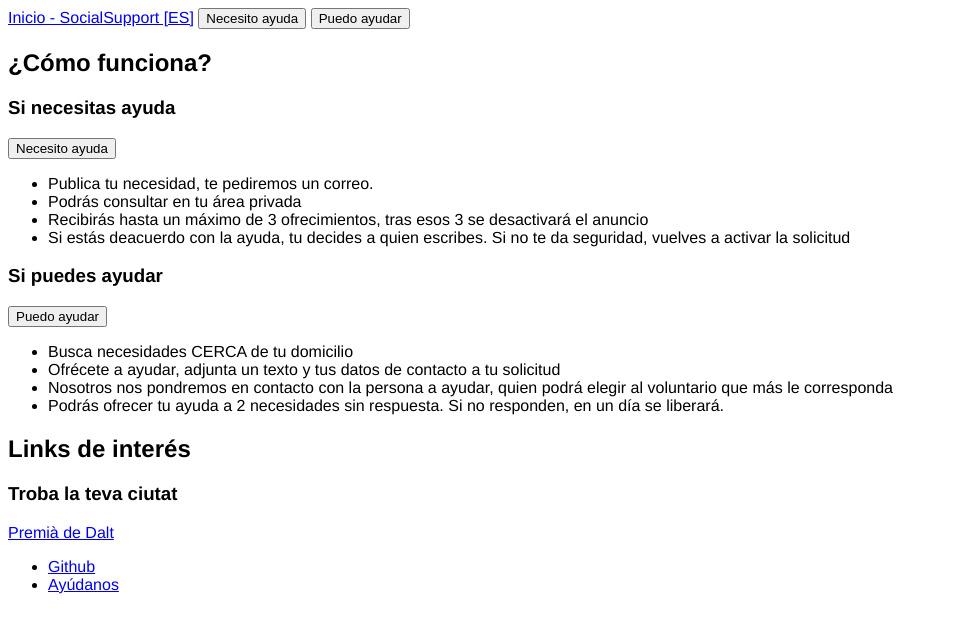
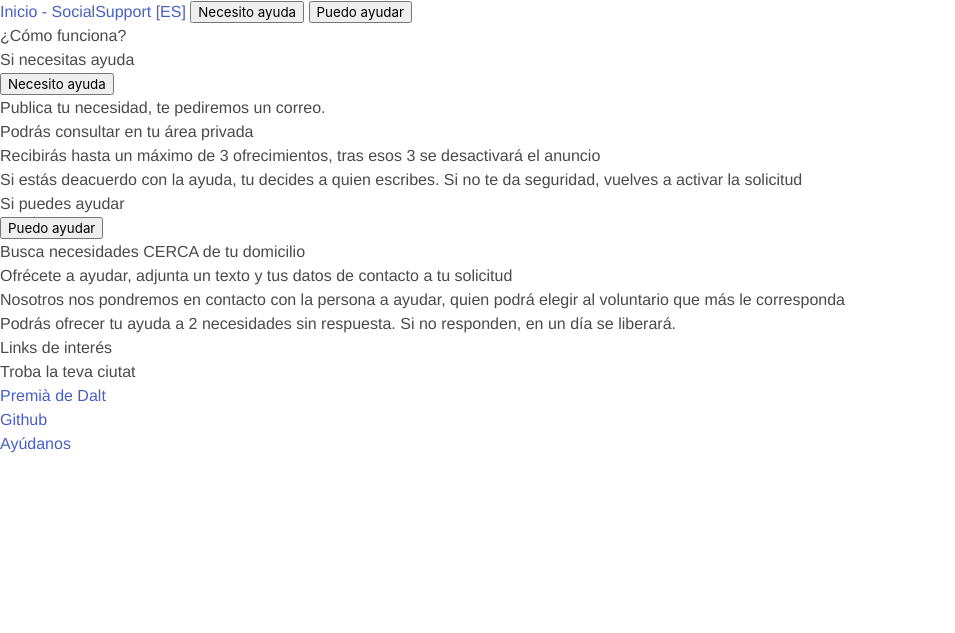
Before and after one commit to vperezb/social-support, a Flask app: page / in a window 1280 px wide. Shown: the top 633 px of the page, without its empty margins (0-955 px from the left). Run offline with Flask 2, Linux system fonts and the light colour scheme; some libraries are stand-ins or nearby versions.

Commit message:
initial commit

```diff
--- a/app/templates/default_head.html
+++ b/app/templates/default_head.html
@@ -1,5 +1,5 @@
 <title>[ES] SocialSuport</title>
-<meta name="viewport" content="width=device-width, initial-scale=1.0">
+<meta name="viewport" content="width=device-width, initial-scale=1.0" />
 
 <script src="https://www.gstatic.com/firebasejs/7.11.0/firebase-app.js"></script>
 
@@ -22,6 +22,22 @@ var firebaseConfig = {
   firebase.initializeApp(firebaseConfig);
   firebase.analytics();
 </script>
-<link rel='icon' href='{{ url_for('static', filename='favicon.ico') }}' type='image/x-icon'/ >
+
+<!-- Bulma dependencies -->
+<link
+  rel="stylesheet"
+  href="https://cdn.jsdelivr.net/npm/bulma@0.8.0/css/bulma.min.css"
+/>
+<script
+  defer
+  src="https://use.fontawesome.com/releases/v5.3.1/js/all.js"
+></script>
+
+<link rel='icon' href='{{ url_for('static', filename='favicon.ico') }}'
+type='image/x-icon'/ >
 <script src="{{ url_for('static', filename='script.js') }}"></script>
-<link type="text/css" rel="stylesheet" href="{{ url_for('static', filename='style.css') }}">
+<link
+  type="text/css"
+  rel="stylesheet"
+  href="{{ url_for('static', filename='style.css') }}"
+/>
--- a/app/templates/index.html
+++ b/app/templates/index.html
@@ -7,6 +7,7 @@
 {% include '/header.html' %}
 
 <h2>¿Cómo funciona?</h2>
+
 <h3>Si necesitas ayuda</h3>
 <button onclick="window.location.href = '/need';">Necesito ayuda</button>
 <p>
```
Lines whose indentation alone changed are shown as unchanged.
